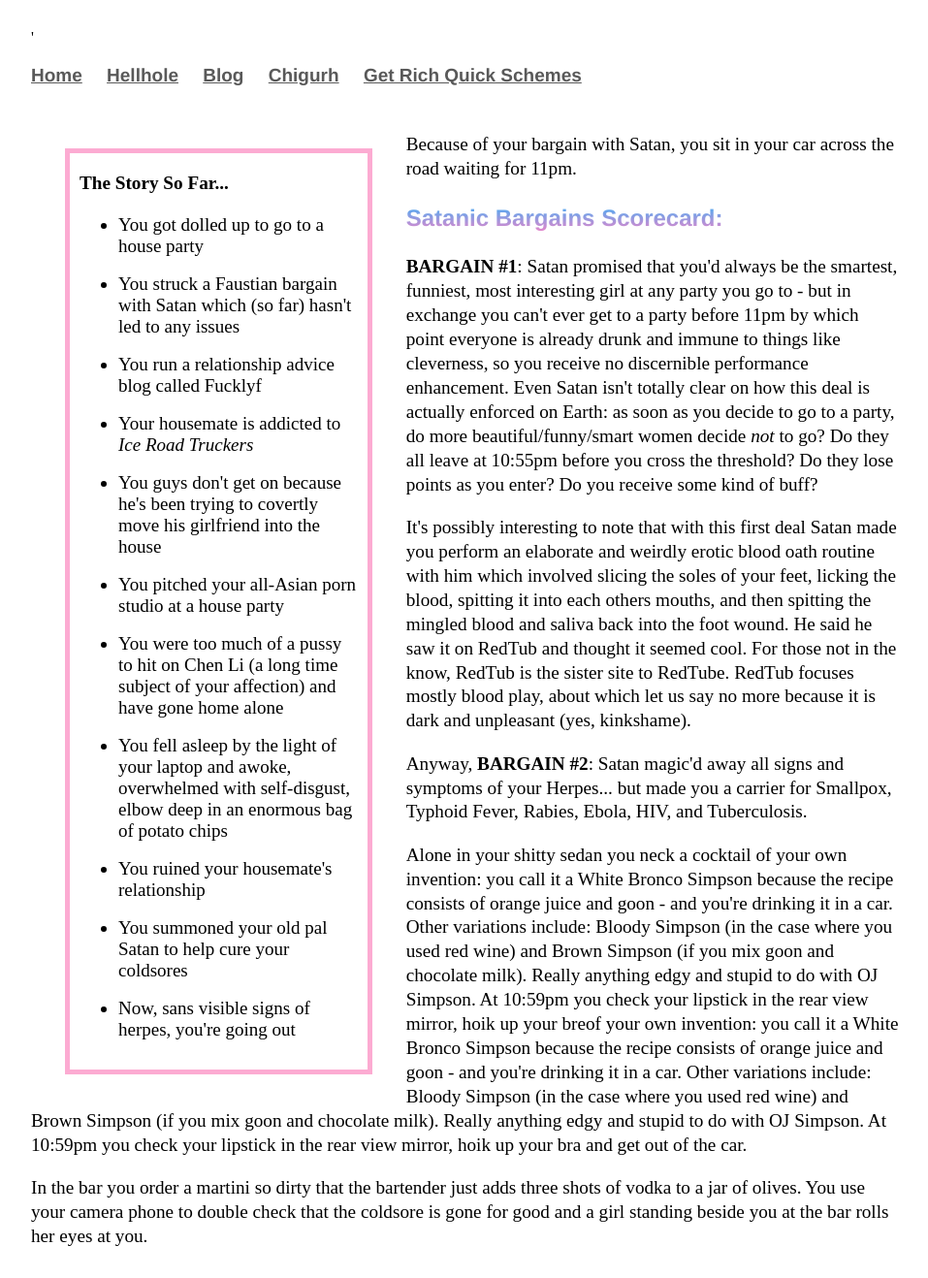
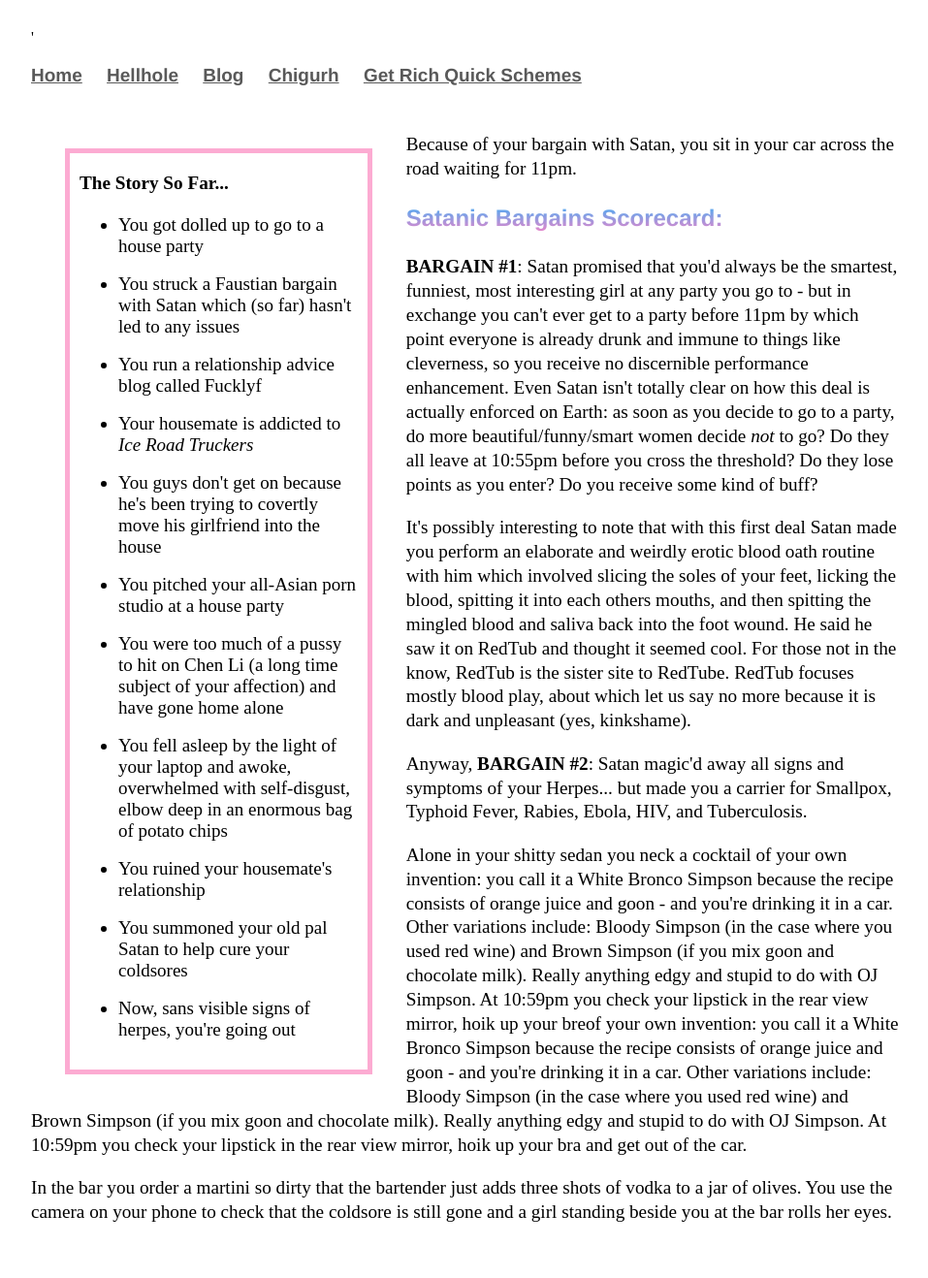
Before and after one commit to Pinelife/pinelife.github.io, a Jekyll site: the page Hellhole/Room11.html, which Jekyll copies as it is, in a window 1280 px wide. Shown: the whole page at 97% size, without its empty margins (160-1117 px from the left). Built offline with Jekyll 4.4.1, drawn with Linux system fonts in a browser that asks for light colours; after the commit the page ends 1293 px from its top, so only the background shows below that.

Commit message:
Update Room11.html

```diff
--- a/Hellhole/Room11.html
+++ b/Hellhole/Room11.html
@@ -76,6 +76,6 @@
 get out of the car.
 </p>
 <p>
-	In the bar you order a martini so dirty that the bartender just adds three shots of vodka to a jar of olives. You use your
-camera phone to double check that the coldsore is gone for good and a girl standing beside you at the bar rolls her eyes at you.
+	In the bar you order a martini so dirty that the bartender just adds three shots of vodka to a jar of olives. You use the
+camera on your phone to check that the coldsore is still gone and a girl standing beside you at the bar rolls her eyes.
 </p>
```
